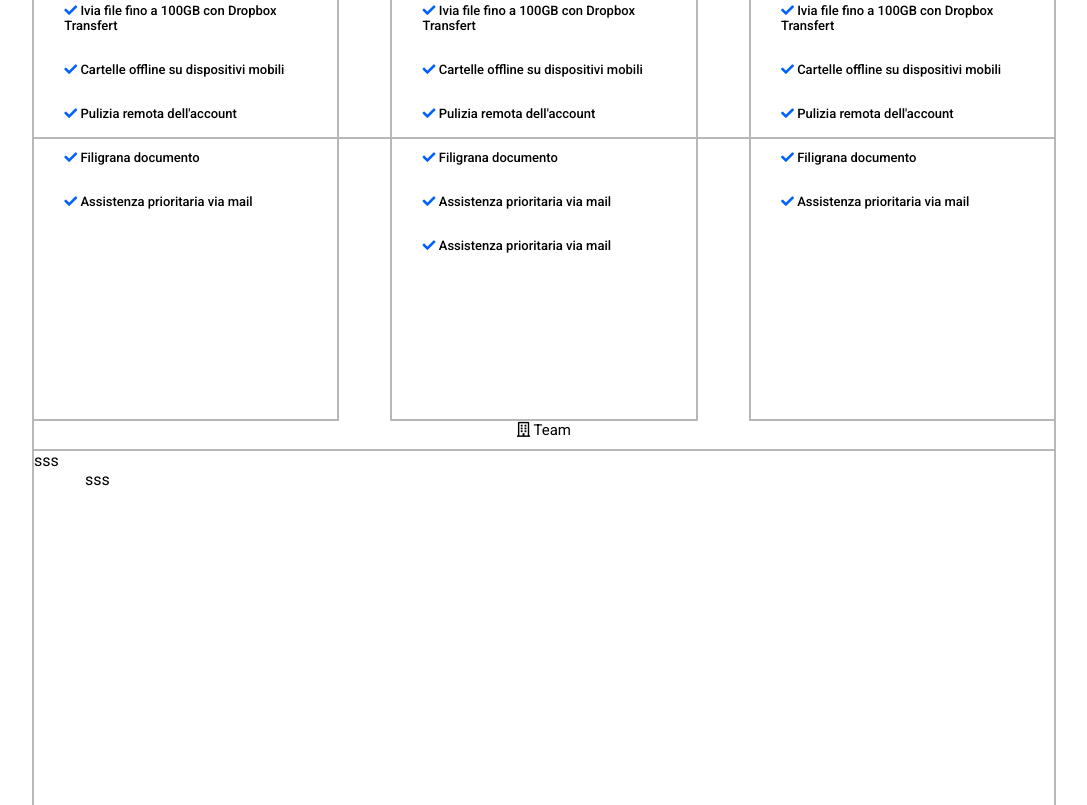
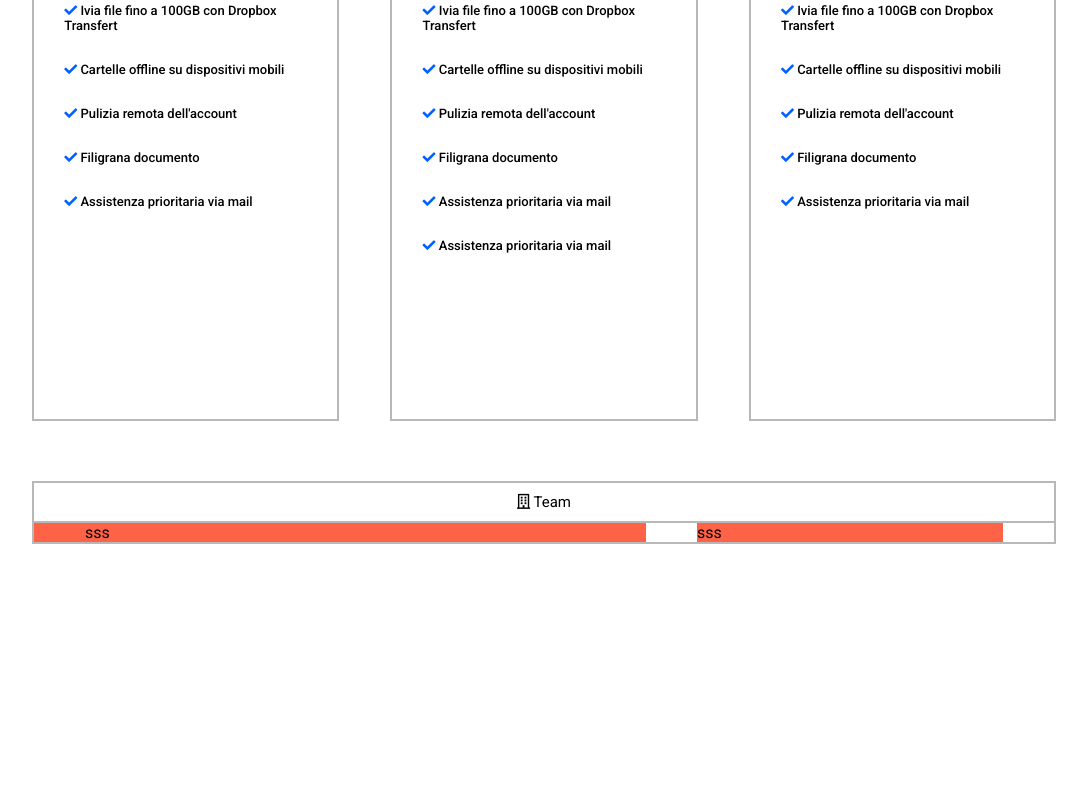
Before and after one commit to FedePizze/htmlcss-dropbox, a plain HTML site: page index.html in a window 1280 px wide. Shown: the part 1595-2400 px from the top of the page, without its empty margins (96-1183 px from the left). After the commit the page ends 2139 px from the top, so only its background shows below. Drawn offline with Linux system fonts and the light colour scheme.

Commit message:
box team css

```diff
--- a/style.css
+++ b/style.css
@@ -51,6 +51,18 @@
     float: right;
     text-align: right;
 }
+
+.box60{
+    width: 60%;
+    float: left;
+}
+
+.box30{
+    width: 30%;
+    float: right;
+}
+
+
 
 /* inizi menù */
 
@@ -180,7 +192,6 @@ main .row1 h5{
 
 /* inizio piani */
 .after{
-    height: 660px;
     width: 100%;
 }
 
@@ -189,7 +200,7 @@ main .row1 h5{
     float: left;
 }
 
-.after div:nth-child(2){
+main .after div:nth-child(2){
     margin: 0% 5%;
 }
 
@@ -290,3 +301,19 @@ main .row1 h5{
     margin: 30px 0;
 }
 /* fine colonne */
+
+
+
+/* inizio box100 */
+.box100{
+    margin-top: 60px;
+}
+
+.box60{
+    padding-left: 5%;
+    background-color: tomato;
+}
+
+.box30{
+    background-color: tomato;
+}
```
